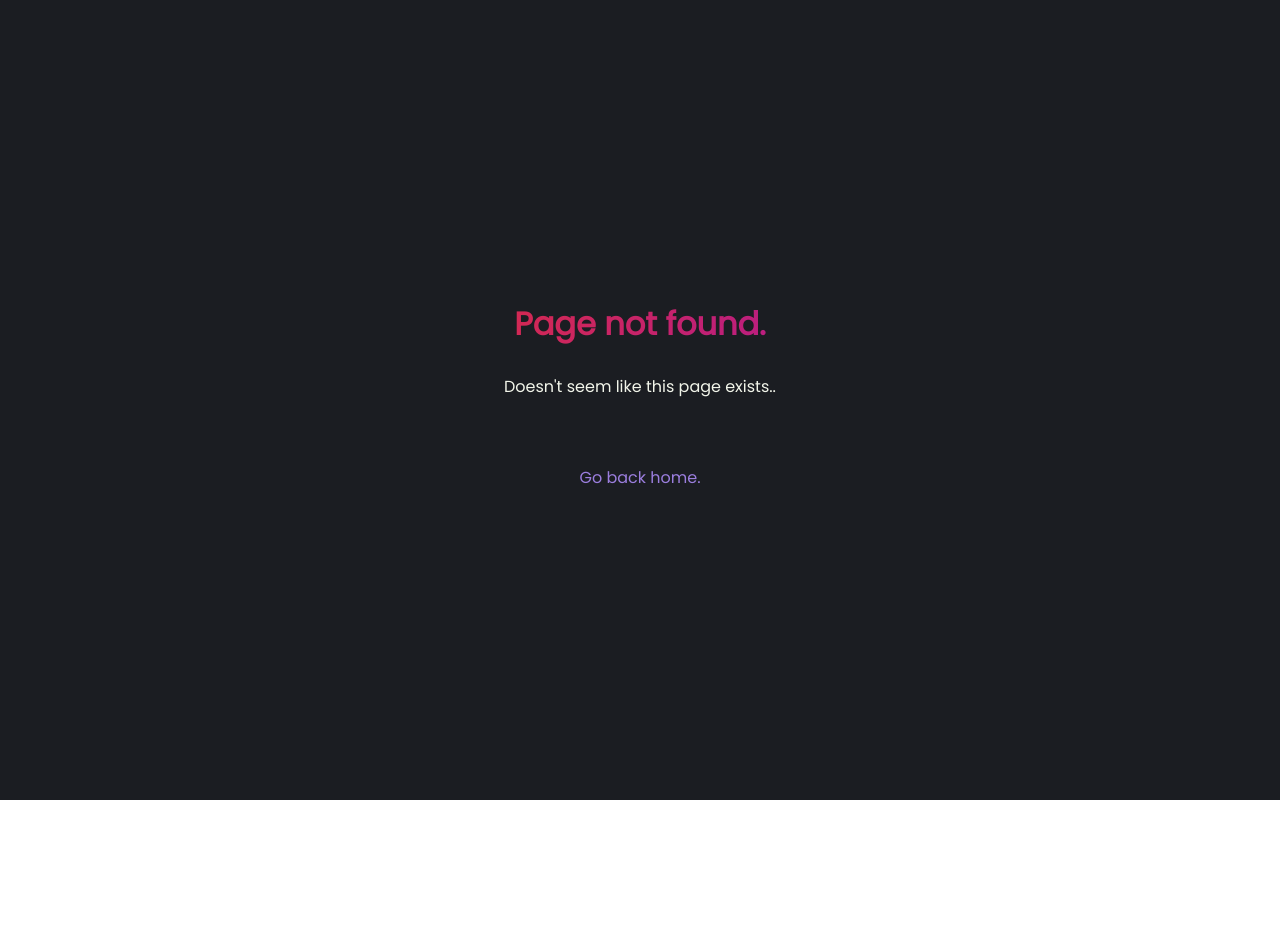
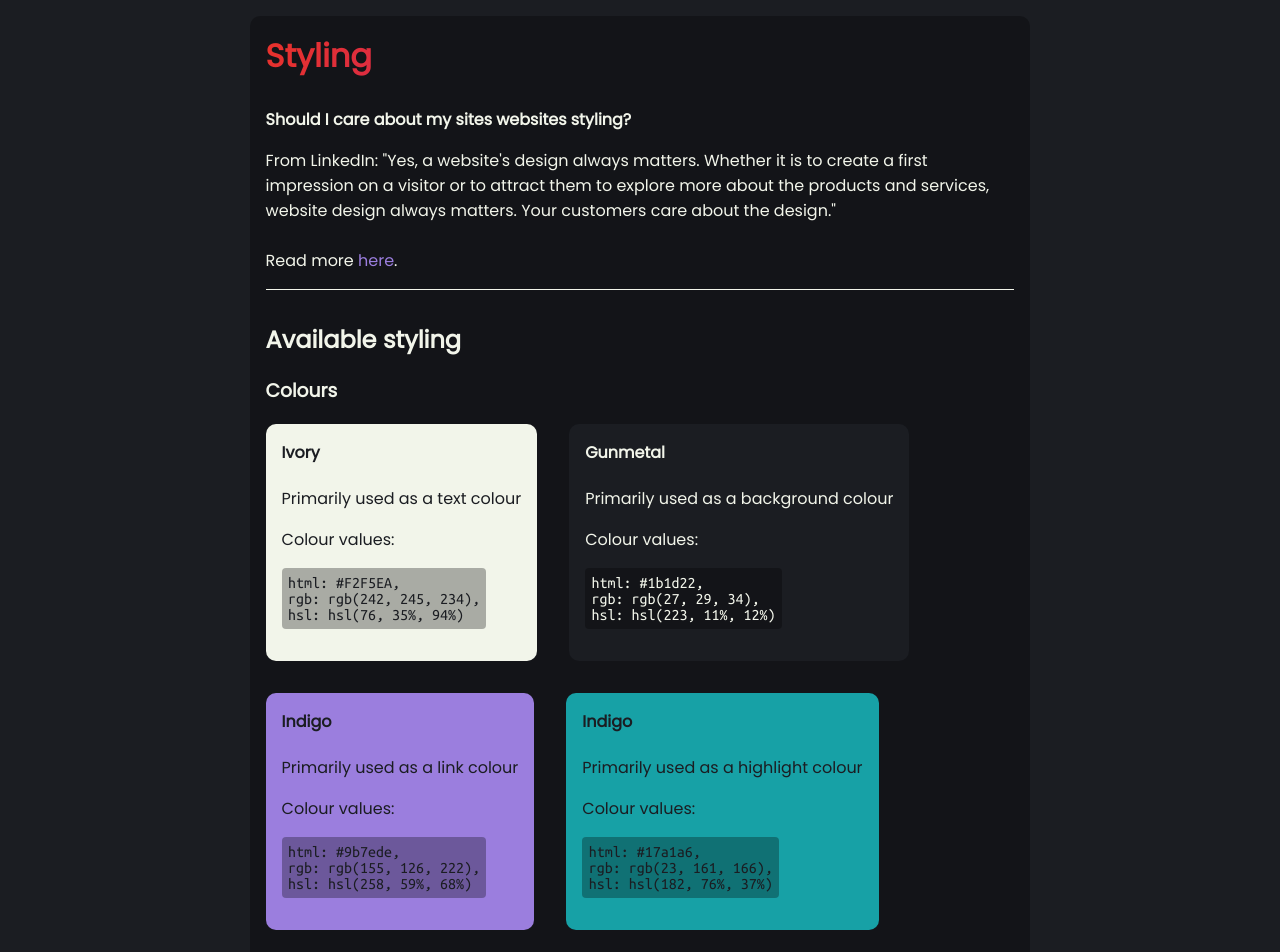
Before and after one commit to graveyardadmin/profilesite, a Next.js app: page /docs/styling in a window 1280 px wide. Before the commit this address had no page. Shown: the top 952 px of the page. Before the commit the page ends 800 px from the top, so only its background shows below. Built offline with nearby package versions, Linux system fonts and the light colour scheme.

Commit message:
Fixed linklist. More docs stuff.

```diff
--- a/components/LinkList.js
+++ b/components/LinkList.js
@@ -1,7 +1,6 @@
 export default function LinkList(props) {
   return(
-    <div className="link-list">
-      <h3 className="magic">{props.title}</h3>
+    <div className="link-list background center-me">
       {props.children}
     </div>
   );
--- /dev/null
+++ b/pages/docs/styling.js
@@ -0,0 +1,126 @@
+import HomeButton from "@/components/HomeButton";
+
+export default function Styles() {
+  return(
+    <div className="template">
+      <section className="template-section background">
+        <h1 className="magic">Styling</h1>
+
+        <p>
+          <b>Should I care about my sites websites styling?</b>
+        </p>
+
+        <p>
+          From LinkedIn: "Yes, a website's design always matters.
+          Whether it is to create a first impression on a visitor
+          or to attract them to explore more about the products and
+          services, website design always matters. Your customers
+          care about the design."
+
+          <br/>
+          <br/>
+          Read more <a href="https://www.linkedin.com/pulse/why-good-website-design-important-himanshu-verma#:~:text=Yes%2C%20a%20website's%20design%20always,customers%20care%20about%20the%20design.">here</a>.
+        </p>
+
+        <hr/>
+
+        <h2>Available styling</h2>
+
+        <h3>Colours</h3>
+        <div style={{display: "flex", flexWrap:"wrap", gap:"2rem"}}>
+          <div className="background ivory-div">
+            <h4>Ivory</h4>
+
+            <p>
+              Primarily used as a text colour
+            </p>
+
+            <p>
+              Colour values:
+            </p>
+
+            <p className="snippet">
+              html: #F2F5EA,<br/>
+              rgb: rgb(242, 245, 234),<br/>
+              hsl: hsl(76, 35%, 94%)
+            </p>
+          </div>
+
+          <div className="background gunmetal-div">
+            <h4>Gunmetal</h4>
+
+            <p>
+              Primarily used as a background colour
+            </p>
+
+            <p>
+              Colour values:
+            </p>
+
+            <p className="snippet">
+              html: #1b1d22,<br/>
+              rgb: rgb(27, 29, 34),<br/>
+              hsl: hsl(223, 11%, 12%)
+            </p>
+          </div>
+
+          <div className="background indigo-div">
+            <h4>Indigo</h4>
+
+            <p>
+              Primarily used as a link colour
+            </p>
+
+            <p>
+              Colour values:
+            </p>
+
+            <p className="snippet">
+              html: #9b7ede,<br/>
+              rgb: rgb(155, 126, 222),<br/>
+              hsl: hsl(258, 59%, 68%)
+            </p>
+          </div>
+
+          <div className="background lightsea-div">
+            <h4>Indigo</h4>
+
+            <p>
+              Primarily used as a highlight colour
+            </p>
+
+            <p>
+              Colour values:
+            </p>
+
+            <p className="snippet">
+              html: #17a1a6,<br/>
+              rgb: rgb(23, 161, 166),<br/>
+              hsl: hsl(182, 76%, 37%)
+            </p>
+          </div>
+
+          <div className="background yellow-div">
+            <h4>Yellow</h4>
+
+            <p>
+              Primarily used as a highlight colour
+            </p>
+
+            <p>
+              Colour values:
+            </p>
+
+            <p className="snippet">
+              html: #F9DB6D,<br/>
+              rgb: rgb(249, 219, 109),<br/>
+              hsl: hsl(47, 92%, 70%)
+            </p>
+          </div>
+        </div>
+      </section>
+
+      <HomeButton/>
+    </div>
+  );
+}
--- a/pages/index.js
+++ b/pages/index.js
@@ -21,9 +21,9 @@ export default function Home() {
           <br/>
 
           <LinkList>
+            <Link href="/top"><a>Top profiles</a></Link>
+            <Link href="/search"><a>Search users</a></Link>
             <Link href="/docs"><a>Docs</a></Link>
-            <Link href="/search"><a>Search users</a></Link>
-            <Link href="/top"><a>Top profiles</a></Link>
           </LinkList>
         </section>
 
--- a/styles/globals.css
+++ b/styles/globals.css
@@ -4,10 +4,11 @@
 :root {
   --gunmetal: #1B1D22;
   --ivory: #F2F5EA;
-  --orange: #FE9000;
+  --orange: #fe5000;
   --indigo: #9B7EDE;
   --dark-indigo: #826ab9;
-  --rufous: #ff1e00;
+  --light-sea: #17a1a6;
+  --yellow: #F9DB6D;
 }
 
 html,body {
@@ -36,7 +37,7 @@ hr {
   background-color: var(--ivory);
   border: none;
 
-  margin-bottom: 1.5rem;
+  margin-bottom: 2rem;
 }
 
 div.template {
@@ -127,20 +128,13 @@ section.template-section {
   text-align: center;
 }
 
+.center-me {
+  margin-left: auto;
+  margin-right: auto;
+}
+
 div.center-section{
   justify-content: center;
-}
-
-.indigo {
-  color: var(--indigo);
-}
-
-.rufous {
-  color: var(--rufous);
-}
-
-.orange {
-  color: var(--orange);
 }
 
 @keyframes gradient {
@@ -175,7 +169,7 @@ div.center-section{
   width: fit-content;
 }
 
-span.snippet {
+.snippet {
   font-family: 'Ubuntu Mono', monospace;
 
   background-color: rgba(0,0,0,0.3);
@@ -211,7 +205,7 @@ span.snippet {
 
   text-align: center;
 
-  background-color: rgba(11, 16, 26, 0.8);
+  background-color: rgba(0, 0, 0, 0.5);
 
   font-family: 'Poppins', sans-serif;
 
@@ -249,3 +243,43 @@ div.link-list {
   justify-content: center;
   align-items: center;
 }
+
+/* coloured divs */
+.indigo-div {
+  background-color: var(--indigo) !important;
+  color: var(--gunmetal) !important;
+}
+
+.ivory-div {
+  background-color: var(--ivory) !important;
+  color: var(--gunmetal) !important;
+}
+
+.rufous-div {
+  background-color: var(--rufous) !important;
+  color: var(--gunmetal) !important;
+}
+
+.orange-div {
+  background-color: var(--orange) !important;
+  color: var(--gunmetal) !important;
+}
+
+.gunmetal-div {
+  background-color: var(--gunmetal) !important;
+  color: var(--ivory) !important;
+}
+
+.lightsea-div {
+  background-color: var(--light-sea) !important;
+  color: var(--gunmetal) !important;
+}
+
+.yellow-div {
+  background-color: var(--yellow) !important;
+  color: var(--gunmetal) !important;
+}
+
+.orange {
+  color: var(--orange);
+}
```
Also changed, not shown: pages/docs/components.js (+90 -2 lines).
